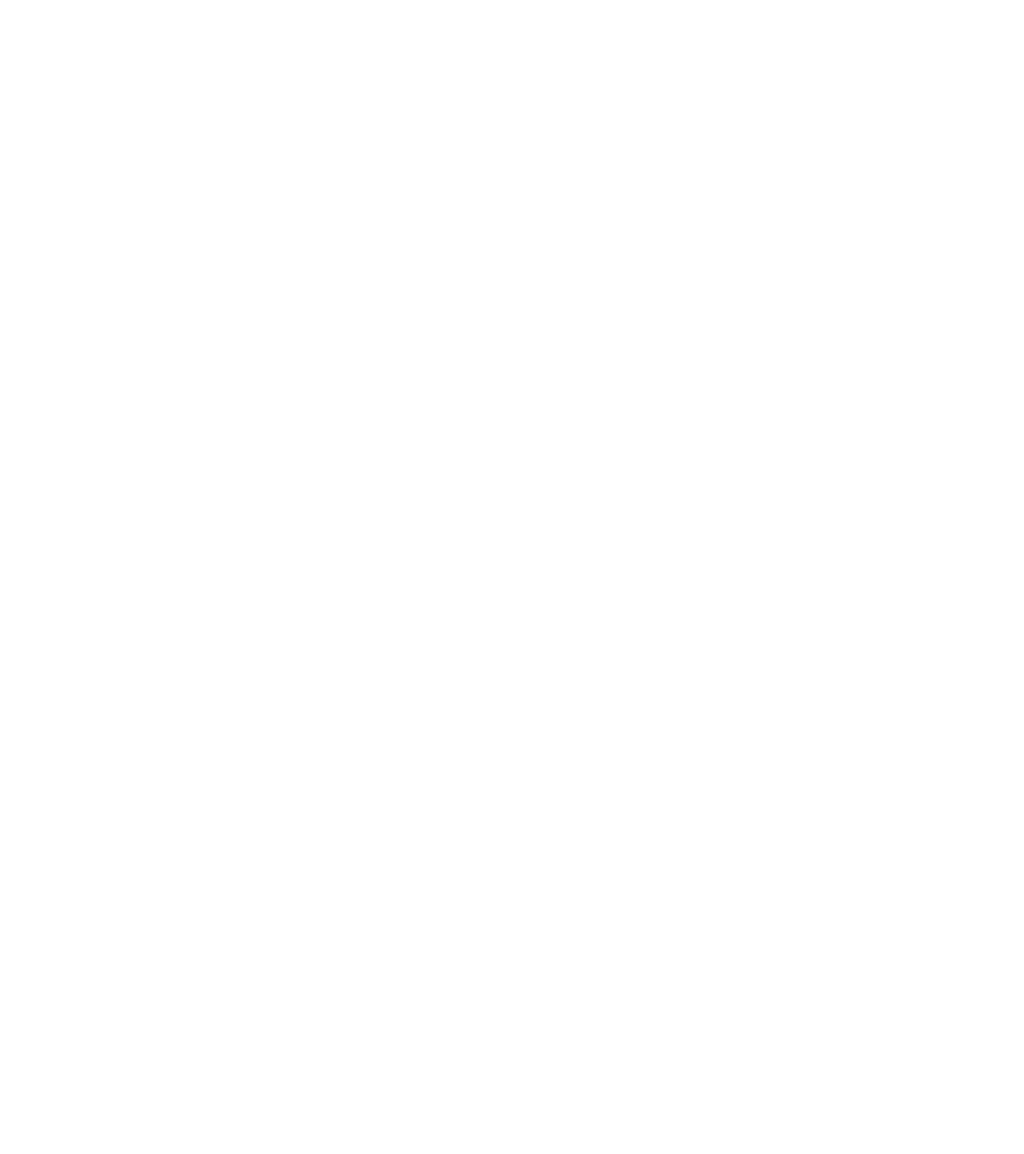
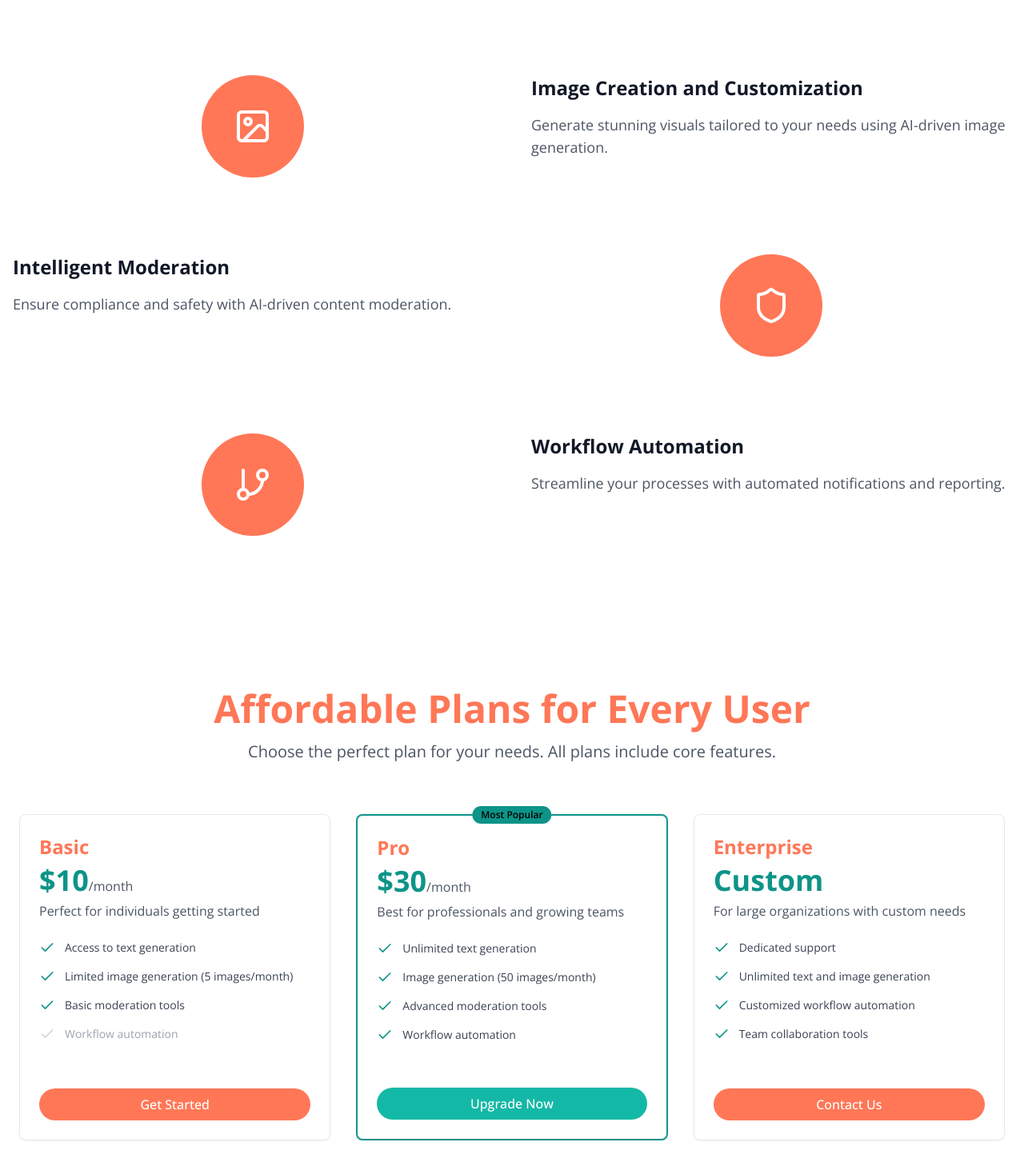
Before and after one commit to DacioSB/content-generator-frontend, a React (Vite) app: page / in a window 1280 px wide. Shown: the part 1407-2850 px from the top of the page at 80% size. Before the commit the page ends 1077 px from the top, so only its background shows below. Built offline with nearby package versions, Linux system fonts and the light colour scheme.

Commit message:
:dollar: create pricing section

```diff
--- a/package.json
+++ b/package.json
@@ -11,6 +11,7 @@
   },
   "dependencies": {
     "@radix-ui/react-navigation-menu": "^1.2.1",
+    "class-variance-authority": "^0.7.1",
     "clsx": "^2.1.1",
     "lucide-react": "^0.461.0",
     "react": "^18.3.1",
--- a/src/App.tsx
+++ b/src/App.tsx
@@ -1,11 +1,15 @@
+import { Features } from './components/Features'
 import { Hero } from './components/Hero'
-import { Navbar } from './components/ui/Navbar'
+import { Navbar } from './components/Navbar'
+import { Pricing } from './components/Pricing'
 function App() {
 
   return (
     <>
       <Navbar />
       <Hero />
+      <Features />
+      <Pricing />
     </>
   )
 }
--- /dev/null
+++ b/src/components/Features.tsx
@@ -0,0 +1,66 @@
+import React from 'react'
+import { FileText, ImageIcon, Shield, GitBranch } from 'lucide-react'
+
+interface FeatureProps {
+  title: string
+  description: string
+  icon: React.ReactNode
+  imagePosition: 'left' | 'right'
+}
+
+const Feature: React.FC<FeatureProps> = ({ title, description, icon, imagePosition }) => {
+  const textOrder = imagePosition === 'left' ? 'order-2' : 'order-1'
+  const imageOrder = imagePosition === 'left' ? 'order-1' : 'order-2'
+
+  return (
+    <div className="flex flex-col items-center gap-12 md:flex-row md:items-start">
+      <div className={`md:w-1/2 ${textOrder}`}>
+        <h3 className="mb-4 text-2xl font-bold text-gray-900">{title}</h3>
+        <p className="text-lg text-gray-600">{description}</p>
+      </div>
+      <div className={`flex md:w-1/2 ${imageOrder} justify-center`}>
+        <div className="flex h-32 w-32 items-center justify-center rounded-full bg-orange-1 text-white">
+          {icon}
+        </div>
+      </div>
+    </div>
+  )
+}
+
+export function Features() {
+  return (
+    <section className="bg-white py-24">
+      <div className="container mx-auto px-4">
+        <h2 className="mb-16 text-center text-4xl font-bold text-orabg-orange-1">
+          Empower Your Creativity with AI
+        </h2>
+        <div className="space-y-24">
+          <Feature
+            title="AI-Powered Text Generation"
+            description="Create high-quality written content in seconds with our AI-powered generator."
+            icon={<FileText size={48} />}
+            imagePosition="right"
+          />
+          <Feature
+            title="Image Creation and Customization"
+            description="Generate stunning visuals tailored to your needs using AI-driven image generation."
+            icon={<ImageIcon size={48} />}
+            imagePosition="left"
+          />
+          <Feature
+            title="Intelligent Moderation"
+            description="Ensure compliance and safety with AI-driven content moderation."
+            icon={<Shield size={48} />}
+            imagePosition="right"
+          />
+          <Feature
+            title="Workflow Automation"
+            description="Streamline your processes with automated notifications and reporting."
+            icon={<GitBranch size={48} />}
+            imagePosition="left"
+          />
+        </div>
+      </div>
+    </section>
+  )
+}
--- a/src/components/Hero.tsx
+++ b/src/components/Hero.tsx
@@ -1,6 +1,6 @@
 import React from 'react';
 import { Cloud, Plug, BotIcon as Robot } from 'lucide-react';
-import { Button } from './Button';
+import { Button } from './ui/Button';
 
 interface FeatureCardProps {
   icon: React.ReactNode;
--- a/src/components/ui/Navbar.tsx
+++ b/src/components/Navbar.tsx
@@ -1,6 +1,6 @@
 import { Brain } from 'lucide-react';
 import * as NavigationMenu from "@radix-ui/react-navigation-menu";
-import { Button } from '../Button';
+import { Button } from './ui/Button';
 
 export function Navbar() {
   return (
--- /dev/null
+++ b/src/components/Pricing.tsx
@@ -0,0 +1,129 @@
+import React from 'react'
+import { Check } from 'lucide-react'
+import { Card, CardContent, CardFooter, CardHeader } from './ui/Card';
+import { Badge } from './ui/Badge'
+import { Button } from './ui/Button';
+
+interface PricingFeature {
+  text: string
+  included: boolean
+}
+
+interface PricingTier {
+  name: string
+  price: string
+  description: string
+  features: PricingFeature[]
+  buttonText: string
+  buttonVariant?: 'default' | 'secondary'
+  isPopular?: boolean
+}
+
+const pricingTiers: PricingTier[] = [
+  {
+    name: 'Basic',
+    price: '$10',
+    description: 'Perfect for individuals getting started',
+    features: [
+      { text: 'Access to text generation', included: true },
+      { text: 'Limited image generation (5 images/month)', included: true },
+      { text: 'Basic moderation tools', included: true },
+      { text: 'Workflow automation', included: false },
+    ],
+    buttonText: 'Get Started',
+    buttonVariant: 'secondary',
+  },
+  {
+    name: 'Pro',
+    price: '$30',
+    description: 'Best for professionals and growing teams',
+    features: [
+      { text: 'Unlimited text generation', included: true },
+      { text: 'Image generation (50 images/month)', included: true },
+      { text: 'Advanced moderation tools', included: true },
+      { text: 'Workflow automation', included: true },
+    ],
+    buttonText: 'Upgrade Now',
+    buttonVariant: 'default',
+    isPopular: true,
+  },
+  {
+    name: 'Enterprise',
+    price: 'Custom',
+    description: 'For large organizations with custom needs',
+    features: [
+      { text: 'Dedicated support', included: true },
+      { text: 'Unlimited text and image generation', included: true },
+      { text: 'Customized workflow automation', included: true },
+      { text: 'Team collaboration tools', included: true },
+    ],
+    buttonText: 'Contact Us',
+    buttonVariant: 'secondary',
+  },
+]
+
+export function Pricing() {
+  return (
+    <section className="bg-white py-24">
+      <div className="container px-4 md:px-6">
+        <div className="flex flex-col items-center justify-center space-y-4 text-center">
+          <h2 className="text-3xl font-bold text-[#ff7757] sm:text-4xl md:text-5xl">
+            Affordable Plans for Every User
+          </h2>
+          <p className="max-w-[85%] text-lg text-gray-600 sm:text-xl">
+            Choose the perfect plan for your needs. All plans include core features.
+          </p>
+        </div>
+        <div className="mt-16 grid grid-cols-1 gap-8 md:grid-cols-2 lg:grid-cols-3">
+          {pricingTiers.map((tier) => (
+            <Card
+              key={tier.name}
+              className={`relative flex flex-col justify-between ${
+                tier.isPopular ? 'border-2 border-teal-600 shadow-lg' : ''
+              }`}
+            >
+              {tier.isPopular && (
+                <Badge
+                  className="absolute -top-3 left-1/2 -translate-x-1/2 bg-teal-600"
+                >
+                  Most Popular
+                </Badge>
+              )}
+              <div>
+                <CardHeader>
+                  <h3 className="text-2xl font-bold text-[#ff7757]">{tier.name}</h3>
+                  <div className="mt-4">
+                    <span className="text-4xl font-bold text-teal-600">{tier.price}</span>
+                    {tier.price !== 'Custom' && <span className="text-gray-600">/month</span>}
+                  </div>
+                  <p className="mt-4 text-gray-600">{tier.description}</p>
+                </CardHeader>
+                <CardContent>
+                  <ul className="space-y-4">
+                    {tier.features.map((feature, index) => (
+                      <li key={index} className="flex items-center space-x-3">
+                        <Check className={`h-5 w-5 ${feature.included ? 'text-teal-600' : 'text-gray-300'}`} />
+                        <span className={`text-sm ${feature.included ? 'text-gray-700' : 'text-gray-400'}`}>
+                          {feature.text}
+                        </span>
+                      </li>
+                    ))}
+                  </ul>
+                </CardContent>
+              </div>
+              <CardFooter className="mt-8">
+              <Button
+                    className="w-full"
+                    variant={tier.buttonVariant === 'secondary' ? 'secondary' : 'primary'} // Change here
+                    >
+                    {tier.buttonText}
+                    </Button>
+
+              </CardFooter>
+            </Card>
+          ))}
+        </div>
+      </div>
+    </section>
+  )
+}
--- /dev/null
+++ b/src/components/ui/Badge.tsx
@@ -0,0 +1,35 @@
+import * as React from "react"
+import { cva, type VariantProps } from "class-variance-authority"
+
+const badgeVariants = cva(
+  "inline-flex items-center rounded-full border px-2.5 py-0.5 text-xs font-semibold transition-colors focus:outline-none focus:ring-2 focus:ring-ring focus:ring-offset-2",
+  {
+    variants: {
+      variant: {
+        default:
+          "border-transparent bg-primary text-primary-foreground hover:bg-primary/80",
+        secondary:
+          "border-transparent bg-secondary text-secondary-foreground hover:bg-secondary/80",
+        destructive:
+          "border-transparent bg-destructive text-destructive-foreground hover:bg-destructive/80",
+        outline: "text-foreground",
+      },
+    },
+    defaultVariants: {
+      variant: "default",
+    },
+  }
+)
+
+export interface BadgeProps
+  extends React.HTMLAttributes<HTMLDivElement>,
+    VariantProps<typeof badgeVariants> {}
+
+function Badge({ className, variant, ...props }: BadgeProps) {
+  return (
+    <div className={badgeVariants({ variant, className })} {...props} />
+  )
+}
+
+// eslint-disable-next-line react-refresh/only-export-components
+export { Badge, badgeVariants }
--- /dev/null
+++ b/src/components/ui/Card.tsx
@@ -0,0 +1,47 @@
+import * as React from "react"
+
+const Card = React.forwardRef<
+  HTMLDivElement,
+  React.HTMLAttributes<HTMLDivElement>
+>(({ className, ...props }, ref) => (
+  <div
+    ref={ref}
+    className={`rounded-lg border bg-card text-card-foreground shadow-sm ${className}`}
+    {...props}
+  />
+))
+Card.displayName = "Card"
+
+const CardHeader = React.forwardRef<
+  HTMLDivElement,
+  React.HTMLAttributes<HTMLDivElement>
+>(({ className, ...props }, ref) => (
+  <div
+    ref={ref}
+    className={`flex flex-col space-y-1.5 p-6 ${className}`}
+    {...props}
+  />
+))
+CardHeader.displayName = "CardHeader"
+
+const CardContent = React.forwardRef<
+  HTMLDivElement,
+  React.HTMLAttributes<HTMLDivElement>
+>(({ className, ...props }, ref) => (
+  <div ref={ref} className={`p-6 pt-0 ${className}`} {...props} />
+))
+CardContent.displayName = "CardContent"
+
+const CardFooter = React.forwardRef<
+  HTMLDivElement,
+  React.HTMLAttributes<HTMLDivElement>
+>(({ className, ...props }, ref) => (
+  <div
+    ref={ref}
+    className={`flex items-center p-6 pt-0 ${className}`}
+    {...props}
+  />
+))
+CardFooter.displayName = "CardFooter"
+
+export { Card, CardHeader, CardContent, CardFooter }
```
Also changed, not shown: src/components/ui/Button.tsx (renamed from src/components/Button.tsx), 2 other files (tests, documents, lock files or other folders).
